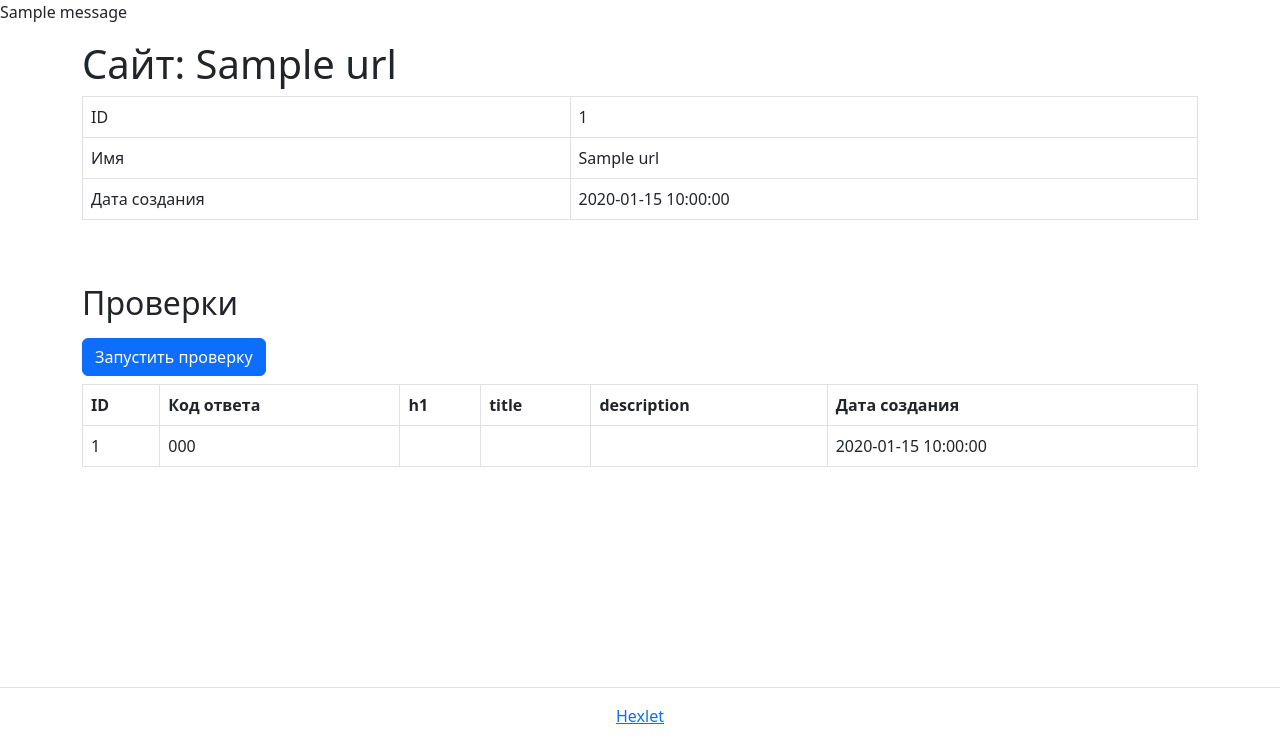
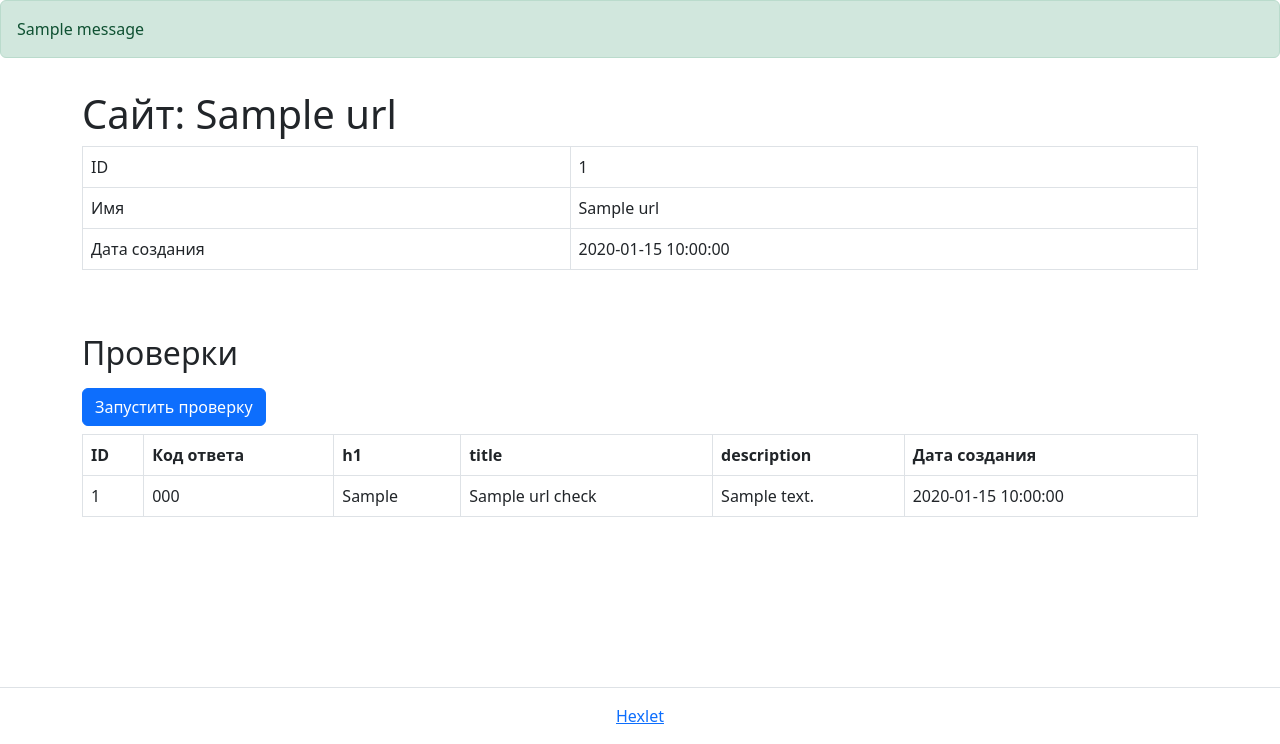
Before and after one commit to Georgyphyton/Page-analyzer, a Flask app: page /urls/1 in a window 1280 px wide. Shown: the part 56-800 px from the top of the page. Run offline with Flask 3, Linux system fonts and the light colour scheme; one stand-in notice (Sample message) is shown; a database or web service that is not in the repository returns one stand-in record (values such as "Sample title"); some libraries are stand-ins or nearby versions.

Commit message:
add all checks

```diff
--- a/page_analyzer/app.py
+++ b/page_analyzer/app.py
@@ -1,5 +1,5 @@
 from flask import Flask, render_template, request, flash, redirect, url_for
-from datetime import date
+from datetime import datetime
 from dotenv import load_dotenv
 import psycopg2
 import requests
@@ -7,6 +7,7 @@ import os
 from urllib.parse import urlparse
 from page_analyzer.validat import valid
 from psycopg2.extras import NamedTupleCursor
+from bs4 import BeautifulSoup
 
 app = Flask(__name__)
 load_dotenv()
@@ -31,7 +32,7 @@ def post_urls():
         for error in errors.values():
             flash(error, 'error')
         return render_template('head.html', url_er=url), 422
-    current_date = date.today()
+    current_date = datetime.now()
     parsed_url = urlparse(url)
     valid_url = parsed_url.scheme + '://' + parsed_url.netloc
     with connection() as conn:
@@ -39,11 +40,12 @@ def post_urls():
             curs.execute('SELECT * FROM urls WHERE name=%s', (valid_url,))
             cur_url = curs.fetchone()
             if cur_url:
-                flash('Страницы уже добавлена', 'error')
+                flash('Страница уже добавлена', 'info')
                 return redirect(url_for('to_url', id=cur_url.id), code=302)
             curs.execute('INSERT INTO urls (name, created_at) VALUES (%s, %s)', (valid_url, current_date))
             curs.execute('SELECT * FROM urls WHERE name=%s', (valid_url,))
             cur_url = curs.fetchone()
+            flash('Страница добавлена', 'success')
             return redirect(url_for('to_url', id=cur_url.id))
 
 
@@ -66,19 +68,32 @@ def to_urls():
         with conn.cursor(cursor_factory=NamedTupleCursor) as curs:
             curs.execute('SELECT * FROM urls')
             urls = curs.fetchall()
-            curs.execute('SELECT DISTINCT ON (url_id) * FROM url_checks')
+            curs.execute('''SELECT DISTINCT ON (url_id) url_id,
+                         MAX(created_at) AS created_at, status_code FROM url_checks
+                         GROUP BY url_id, status_code
+                         ''')
             url_checks = curs.fetchall()
     return render_template('pages.html', urls=urls, url_checks=url_checks)
 
 
 @app.post('/urls/<id>/checks')
 def post_check(id):
-    current_date = date.today()
+    current_date = datetime.now()
     with connection() as conn:
         with conn.cursor(cursor_factory=NamedTupleCursor) as curs:
             curs.execute('SELECT * FROM urls WHERE id=%s', (id,))
             url_inf = curs.fetchone()
-            code = requests.get(url_inf.name)
-            curs.execute('INSERT INTO url_checks (url_id, status_code, created_at) VALUES (%s, %s, %s)',
-                         (id, code.status_code, current_date))
+            try:
+                response = requests.get(url_inf.name)
+            except requests.RequestException:
+                flash('Произошла ошибка при проверке', 'error')
+                return redirect(url_for('to_url', id=id))
+            bs = BeautifulSoup(response.text, "html.parser")
+            h1 = bs.find('h1').text if bs.find('h1') else ''
+            title = bs.find('title').text if bs.find('title') else ''
+            description_tag = bs.find('meta', {'name': 'description'})
+            description = description_tag.get('content') if description_tag else ''
+            curs.execute('''INSERT INTO url_checks (url_id, status_code, h1, title, description, created_at)
+                          VALUES (%s, %s, %s, %s, %s, %s)''',
+                         (id, response.status_code, h1, title, description, current_date))
     return redirect(url_for('to_url', id=id))
--- a/page_analyzer/templates/index.html
+++ b/page_analyzer/templates/index.html
@@ -25,9 +25,21 @@
 <div id="flash_messages">
     {% with messages = get_flashed_messages(with_categories=True) %}
       {% if messages %}
-        {% for category, message in messages %}
-          <div class="{{ category }}" role="alert">{{ message }}</div>
-        {% endfor %}
+      {% for category, message in messages %}
+      {% if category == 'success' %}
+      <div class="alert alert-success" role="alert">
+        {{message}}
+      </div>
+      {% elif category == 'error' %}
+      <div class="alert alert-danger" role="alert">
+        {{message}}
+      </div>
+      {% else %}
+      <div class="alert alert-info" role="alert">
+        {{message}}
+      </div>
+      {% endif %}
+      {% endfor %}
       {% endif %}
     {% endwith %}
   </div>
--- a/page_analyzer/templates/page.html
+++ b/page_analyzer/templates/page.html
@@ -46,9 +46,9 @@
         <tr>
           <td>{{ url_check.id}}</td>
           <td>{{ url_check.status_code }}</td>
-          <td></td>
-          <td></td>
-          <td></td>
+          <td>{{ url_check.h1}}</td>
+          <td>{{ url_check.title}}</td>
+          <td>{{ url_check.description}}</td>
           <td>{{ url_check.created_at}}</td>
         </tr>
         {% endfor %}
--- a/pyproject.toml
+++ b/pyproject.toml
@@ -13,6 +13,7 @@ gunicorn = "^21.2.0"
 psycopg2-binary = "^2.9.6"
 validators = "^0.20.0"
 requests = "^2.31.0"
+beautifulsoup4 = "^4.12.2"
 
 
 [tool.poetry.group.dev.dependencies]
```
Also changed, not shown: page_analyzer/examp.py (deleted, +0 -13 lines), 1 other file.
